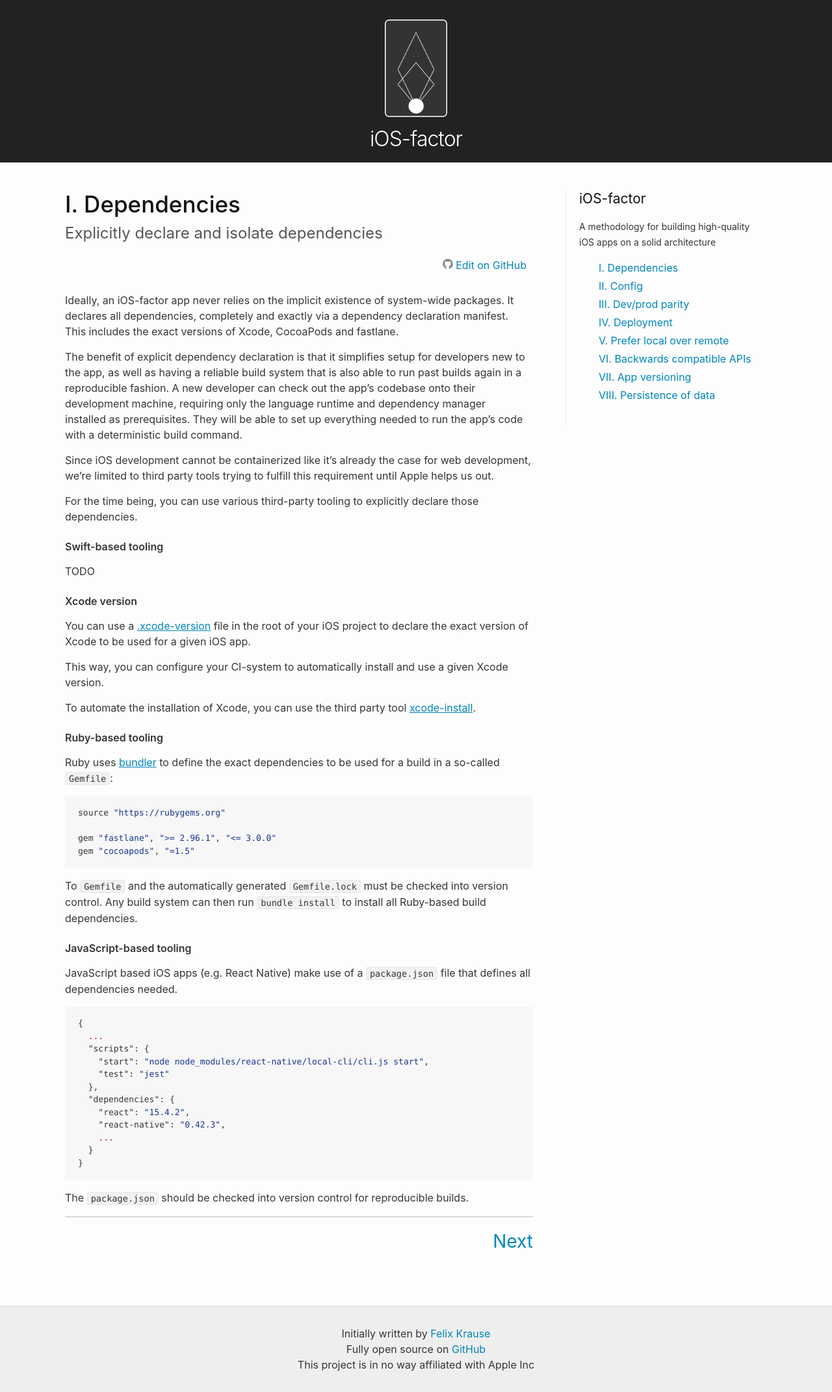
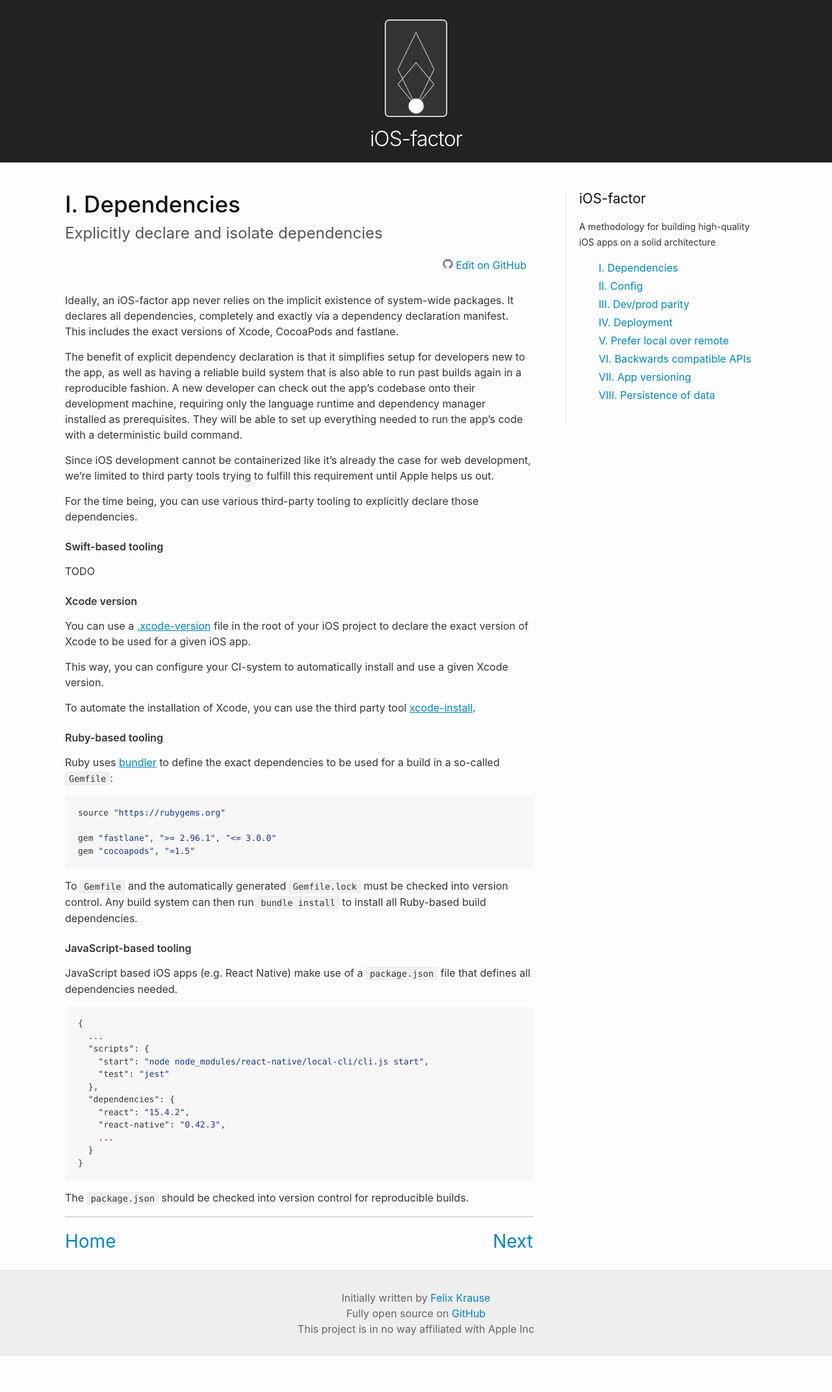
Before and after one commit to ios-factor/ios-factor.com, a Jekyll site: the page built from factors/dependencies.md, in a window 1280 px wide. Shown: the whole page at 65% size. Built offline with Jekyll 4.4.1, drawn with Linux system fonts in a browser that asks for light colours; after the commit the page ends 2087 px from its top, so only the background shows below that.

Commit message:
More design tweaks

```diff
--- a/_includes/footer.html
+++ b/_includes/footer.html
@@ -1,5 +1,5 @@
 <footer class="site-footer">
-  <div class="wrapper" style="text-align: center;">
+  <div class="wrapper">
     Initially written by <a href="https://twitter.com/KrauseFx">Felix Krause</a>
 
     <br />
--- a/_layouts/post.html
+++ b/_layouts/post.html
@@ -37,6 +37,8 @@
     <div class="pager">
       {% if previousLink %}
         <a class="previous" href="{{previousLink}}">Previous</a>
+      {% else %}
+        <a class="previous" href="/">Home</a>
       {% endif %}
 
       {% if nextLink %}
--- a/assets/main.scss
+++ b/assets/main.scss
@@ -27,15 +27,9 @@
   display: none;
 }
 
-.all-factors {
-  background-color: #DDD;
-  padding: 20px;
-  margin: 0 -20px;
-}
-
 .pager {
   text-align: center; /* for the GitHub button */
-  height: 60px;
+  height: 30px;
 
   a {
     text-decoration: none;
@@ -63,27 +57,15 @@
   }
 }
 
-.subscribe-form {
-  button {
-    display: inline-block;
-    width: 100px;
-    height: 30px;
-    background-color: #272727;
-    color: white;
-    font-style: normal;
-    font-size: 14px;
-    border: none;
-    cursor: pointer;
-    border-radius: 0;
-  }
-
-  input[type="text"] {
-    font-size: 14px;
-    padding: 5px;
-  }
-}
 .site-footer {
   background: #EEE;
+  margin-top: 5px;
+
+  .wrapper {
+    text-align: center;
+
+    color: #666;
+  }
 }
 
 h2.factor-long {
@@ -92,13 +74,6 @@
 
 h3.factor-long {
   color: #555;
-}
-
-
-.subscribe-newsletter {
-  color: rgba(68, 68, 68, 0.7);
-  font-size: 13px;
-  line-height: 20px;
 }
 
 /* Hide sidebar on mobile devices */
@@ -175,6 +150,7 @@
 }
 
 .post-content {
+  padding-bottom: 0px;
   img {
     max-width: calc(100% - 10px);
   }
@@ -401,6 +377,7 @@
 
 .page-content {
   padding-top: 40px;
+  padding-bottom: 0px;
 }
 
 code {
```
